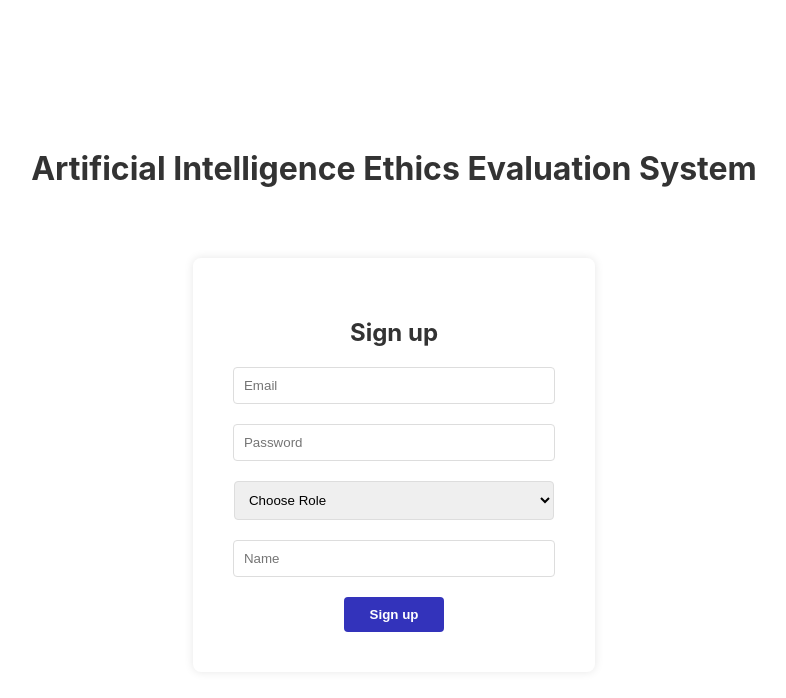
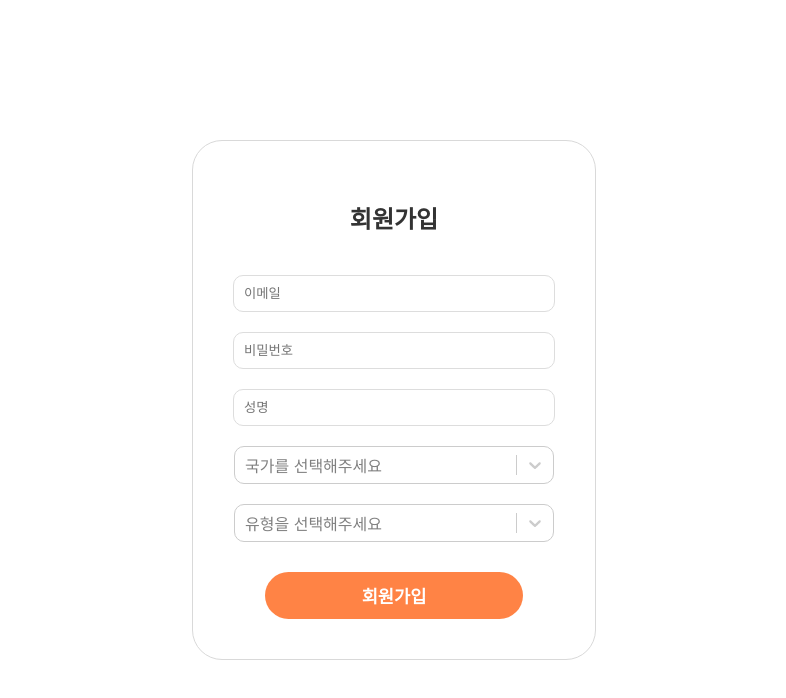
Before and after one commit to patisiel-study/ELSA-frontend, a React (Create React App) app: page /signup in a window 1280 px wide. Shown: the top 698 px of the page, without its empty margins (246-1032 px from the left). Built offline with nearby package versions, Linux system fonts and the light colour scheme; no server answers.

Commit message:
Design: 로그인과 회원가입 페이지 화면 구현

```diff
--- a/package.json
+++ b/package.json
@@ -16,6 +16,7 @@
     "react-dom": "^18.3.1",
     "react-router-dom": "^6.23.0",
     "react-scripts": "5.0.1",
+    "react-select": "^5.8.2",
     "react-toastify": "^10.0.5",
     "recharts": "^2.12.7",
     "stream-browserify": "^3.0.0",
--- a/src/App.js
+++ b/src/App.js
@@ -11,6 +11,7 @@ import SelfDiagnosisResult from "./pages/SelfDiagnosisResult.jsx";
 import SelfDiagnosis from "./pages/SelfDiagnosis.jsx";
 import SelfDiagnosisQuestion from "./pages/SelfDiagnosisQuestion.jsx";
 import AICheckQuestion from "./pages/AICheckQuestion.jsx";
+
 
 // import Main from "./pages/Main";
 
--- a/src/components/OrangeButton.jsx
+++ b/src/components/OrangeButton.jsx
@@ -1,9 +1,14 @@
+
 import React from "react";
 import styled, { keyframes } from "styled-components";
 import { color } from "../color";
 
-const OrangeButton = ({ href, children }) => {
-  return <StyledOrangeButton href={href}>{children}</StyledOrangeButton>;
+const OrangeButton = ({ href, children, width, height }) => {
+  return (
+    <StyledOrangeButton href={href} width={width} height={height}>
+      {children}
+    </StyledOrangeButton>
+  );
 };
 
 export default OrangeButton;
@@ -27,9 +32,12 @@ const buttonShrink = keyframes`
 `;
 
 const StyledOrangeButton = styled.a`
+  display: flex;
+  align-items: center;
+  justify-content: center;
   z-index: 1;
-  height: min-content;
-  width: max-content;
+  height: ${({ height }) => height || 'min-content'};
+  width: ${({ width }) => width || 'max-content'};
   padding: 1rem 4rem;
   color: white;
   font-size: 1.1rem;
@@ -37,7 +45,7 @@ const StyledOrangeButton = styled.a`
   border-radius: 2rem;
   background-color: ${color.accent};
 
-  &: hover {
+  &:hover {
     color: ${color.black};
     background-color: white;
     box-shadow: inset 0 0 0.2rem rgba(200, 200, 200, 1);
--- a/src/pages/Login.jsx
+++ b/src/pages/Login.jsx
@@ -1,20 +1,17 @@
 import React, { useState } from "react";
 import styled from 'styled-components';
-import Sidebar from "../components/Sidebar";
 import { LoginAPI, TestAPI } from "../apis/LoginAPI";
+import { Link } from "react-router-dom";
+import OrangeButton from "../components/OrangeButton";
 import { useNavigate } from "react-router-dom";
+import Menu from "../components/Menu";
+
 
 const Login = () => {
-  const [isSidebarOpen, setIsSidebarOpen] = useState(false);
   const [email, setEmail] = useState("");
   const [password, setPassword] = useState("");
   const navigate = useNavigate();
 
-
-
-  const toggleSidebar = () => {
-    setIsSidebarOpen(!isSidebarOpen);
-  };
 
   const onSubmitHandler = async (e) => {
     e.preventDefault();
@@ -43,33 +40,33 @@ const Login = () => {
   };
 
   return (
-    <MainContainer isOpen={isSidebarOpen ? 1 : 0}>
-      <Sidebar isOpen={isSidebarOpen} toggleSidebar={toggleSidebar} />
       <Container>
-        <Title>Artificial Intelligence Ethics Evaluation System</Title>
+        <Menu/>
         <LoginForm>
-          <LoginHeader>Login</LoginHeader>
+          <LoginHeader>로그인</LoginHeader>
           <Form onSubmit={onSubmitHandler}>
             <Input
               type="text"
-              placeholder="Email"
+              placeholder="이메일"
               value={email}
               onChange={(e) => setEmail(e.target.value)}
             />
             <Input
               type="password"
-              placeholder="Password"
+              placeholder="비밀번호"
               value={password}
               onChange={(e) => setPassword(e.target.value)}
             />
-            <LoginButton type="submit">Login</LoginButton>
+            <OrangeButton type="submit"  width="165px" height="15px">로그인</OrangeButton>
           </Form>
-          <Footer>
-            Don't have an account? <JoinLink href="/signup">Join us</JoinLink>
-          </Footer>
+          <FooterContainer>
+          <StyledLink to="/signup">회원가입</StyledLink>|
+          <StyledLink to="/find-id">아이디 찾기</StyledLink>|
+          <StyledLink to="/find-password">비밀번호 찾기</StyledLink>
+    </FooterContainer>
         </LoginForm>
       </Container>
-    </MainContainer>
+
   );
 };
 
@@ -81,22 +78,18 @@ const Container = styled.div`
   height: 100vh;
 `;
 
-const Title = styled.h1`
-  margin-bottom: 100px;
-`;
-
 const LoginForm = styled.div`
   display: flex;
   flex-direction: column;
   align-items: center;
   background-color: white;
   padding: 40px;
-  border-radius: 8px;
-  box-shadow: 0px 0px 10px rgba(0, 0, 0, 0.1);
+  border-radius: 30px;
+  border: 1.2px  solid #D9D9D9;
 `;
 
 const LoginHeader = styled.h2`
-  margin-bottom: 20px;
+  margin-bottom: 40px;
 `;
 
 const Form = styled.form`
@@ -107,47 +100,27 @@ const Form = styled.form`
 
 const Input = styled.input`
   width: 300px;
+  height:25px;
   padding: 10px;
   margin-bottom: 20px;
   border: 1px solid #ddd;
-  border-radius: 4px;
+  border-radius: 10px;
+`;
+const FooterContainer = styled.footer`
+  text-align: center;
+  padding: 1rem;
+  color: #777777;
 `;
 
-const LoginButton = styled.button`
-  width: 320px;
-  padding: 10px;
-  background-color: #3333bb;
-  color: white;
-  border: none;
-  border-radius: 4px;
-  font-weight: bold;
-
-  &:hover {
-    background-color: #5555dd;
-  }
-`;
-
-const Footer = styled.div`
-  margin-top: 20px;
-`;
-
-const JoinLink = styled.a`
-  color: #3333bb;
+const StyledLink = styled(Link)`
+  color: #777777;
   text-decoration: none;
+   margin:  0.3rem;
+   font-size: 0.9rem;
 
   &:hover {
     text-decoration: underline;
   }
 `;
 
-const MainContainer = styled.div.attrs((props) => ({
-  style: {
-    marginLeft: props.isOpen ? "350px" : "0",
-  },
-}))`
-  display: flex;
-  overflow: auto;
-  transition: margin-left 0.3s ease;
-`;
-
 export default Login;
--- a/src/pages/SignUp.jsx
+++ b/src/pages/SignUp.jsx
@@ -1,20 +1,59 @@
-import React, { useState } from "react";
-import styled from 'styled-components';
+import React, { useState, useEffect } from "react";
+import styled from "styled-components";
 import { SignUpAPI } from "../apis/SignUpAPI";
 import { useNavigate } from "react-router-dom";
+import OrangeButton from "../components/OrangeButton";
+import axios from "axios";
+import ReactSelect from "react-select";
 
 const SignUp = () => {
   const [newEmail, setNewEmail] = useState("");
-  const [newPassword, setNewPassword] = useState("");
+  const [newPassword, setNewPassword] = useState(""); // 비밀번호 상태 추가
   const [newName, setNewName] = useState("");
   const [newRole, setNewRole] = useState("");
+  const [newCountry, setNewCountry] = useState("");
+  const [newCountryOptions, setNewCountryOptions] = useState([]);
+  const [newRoleOptions, setNewRoleOptions] = useState([]);
   const navigate = useNavigate();
+
+  useEffect(() => {
+    const fetchCountryOptions = async () => {
+      try {
+        const response = await axios.get("/api/countries");
+        setNewCountryOptions(
+          response.data.data.map((country) => ({
+            value: country,
+            label: country,
+          }))
+        );
+      } catch (error) {
+        console.error("국가 옵션을 불러오는 중 오류가 발생했습니다.", error);
+      }
+    };
+    fetchCountryOptions();
+  }, []);
+
+  useEffect(() => {
+    const fetchRoleOptions = async () => {
+      try {
+        const response = await axios.get("/api/careers");
+        setNewRoleOptions(
+          response.data.data.map((role) => ({
+            value: role,
+            label: role,
+          }))
+        );
+      } catch (error) {
+        console.error("유형을 불러오는 중 오류가 발생했습니다.", error);
+      }
+    };
+    fetchRoleOptions();
+  }, []);
 
   const onSubmitHandler = async (e) => {
     e.preventDefault();
-
     try {
-      await SignUpAPI(newEmail, newPassword, newName, newRole);
+      await SignUpAPI(newEmail, newPassword, newName, newCountry, newRole);
       alert("회원가입이 완료되었습니다.");
       navigate("/login");
     } catch (error) {
@@ -26,37 +65,84 @@ const SignUp = () => {
   return (
     <MainContainer>
       <Container>
-        <Title>Artificial Intelligence Ethics Evaluation System</Title>
         <SignUpForm>
-          <SignUpHeader>Sign up</SignUpHeader>
+          <SignUpHeader>회원가입</SignUpHeader>
           <Form onSubmit={onSubmitHandler}>
             <Input
               type="email"
-              placeholder="Email"
+              placeholder="이메일"
               value={newEmail}
               onChange={(e) => setNewEmail(e.target.value)}
             />
             <Input
               type="password"
-              placeholder="Password"
+              placeholder="비밀번호"
               value={newPassword}
               onChange={(e) => setNewPassword(e.target.value)}
             />
-            <Select
-              value={newRole}
-              onChange={(e) => setNewRole(e.target.value)}
-            >
-              <option value="">Choose Role</option>
-              <option value="DEVELOPER">Developer</option>
-              <option value="COMPANY">Company</option>
-            </Select>
             <Input
               type="text"
-              placeholder="Name"
+              placeholder="성명"
               value={newName}
               onChange={(e) => setNewName(e.target.value)}
             />
-            <ActionButton type="submit">Sign up</ActionButton>
+
+            <ReactSelect
+              options={newCountryOptions}
+              placeholder="국가를 선택해주세요"
+              onChange={(selected) => setNewCountry(selected.value)}
+              styles={{
+                container: (provided) => ({
+                  ...provided,
+                  marginBottom: "20px", // Add margin-bottom here
+                }),
+                control: (provided) => ({
+                  ...provided,
+                  width: "320px",
+                  borderRadius: "10px"
+                }),
+                menu: (provided) => ({
+                  ...provided,
+                  zIndex: 10,
+                }),
+                menuList: (provided) => ({
+                  ...provided,
+                  maxHeight: "150px",
+                  overflowY: "auto",
+                }),
+              }}
+            />
+
+            <ReactSelect
+              options={newRoleOptions}
+              placeholder="유형을 선택해주세요"
+              onChange={(selected) => setNewRole(selected.value)}
+              styles={{
+                container: (provided) => ({
+                  ...provided,
+                  marginBottom: "30px",
+                }),
+                control: (provided) => ({
+                  ...provided,
+                  width: "320px",
+                  borderRadius: "10px",
+                }),
+                menu: (provided) => ({
+                  ...provided,
+                  zIndex: 10,
+                  borderRadius: "10px",
+                }),
+                menuList: (provided) => ({
+                  ...provided,
+                  maxHeight: "150px",
+                  overflowY: "auto",
+                }),
+              }}
+            />
+
+            <OrangeButton type="submit" width="130px" height="15px">
+              회원가입
+            </OrangeButton>
           </Form>
         </SignUpForm>
       </Container>
@@ -72,22 +158,18 @@ const Container = styled.div`
   height: 100vh;
 `;
 
-const Title = styled.h1`
-  margin-bottom: 70px;
-`;
-
 const SignUpForm = styled.div`
   display: flex;
   flex-direction: column;
   align-items: center;
   background-color: white;
   padding: 40px;
-  border-radius: 8px;
-  box-shadow: 0px 0px 10px rgba(0,0,0,0.1);
+  border-radius: 30px;
+  border: 1.2px solid #d9d9d9;
 `;
 
 const SignUpHeader = styled.h2`
-  margin-bottom: 20px;
+  margin-bottom: 40px;
 `;
 
 const Form = styled.form`
@@ -101,30 +183,7 @@ const Input = styled.input`
   padding: 10px;
   margin-bottom: 20px;
   border: 1px solid #ddd;
-  border-radius: 4px;
-`;
-
-const Select = styled.select`
-  width: 320px;
-  padding: 10px;
-  margin-bottom: 20px;
-  border: 1px solid #ddd;
-  border-radius: 4px;
-`;
-
-const ActionButton = styled.button`
-  width: 100px;
-  padding: 10px;
-  background-color: #3333bb;
-  color: white;
-  border: none;
-  border-radius: 4px;
-  font-weight: bold;
-
-  &:hover {
-    background-color: #5555dd;
-    cursor: pointer;
-  }
+  border-radius: 10px;
 `;
 
 const MainContainer = styled.div`
```
Also changed, not shown: 1 other file (tests, documents, lock files or other folders).
